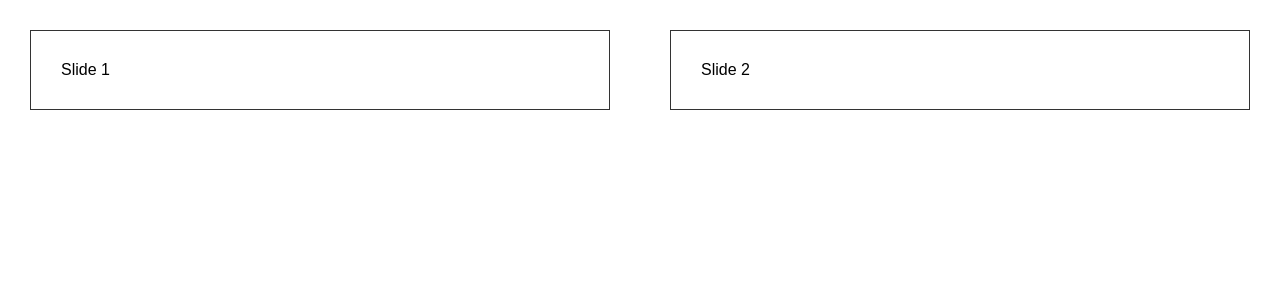
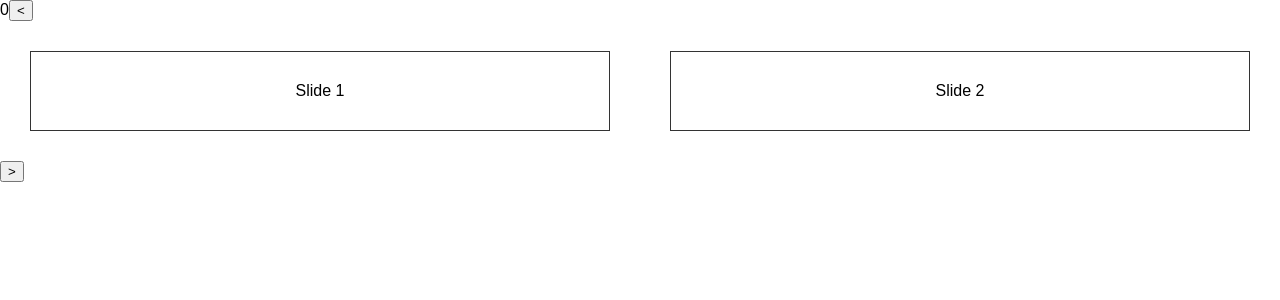
Before and after one commit to dlevs/carousel-challenge, a React (Create React App) app: page / in a window 1280 px wide. Shown: the top 300 px of the page. Built offline with nearby package versions, Linux system fonts and the light colour scheme.

Commit message:
Basic smooth scrolling buttons works

```diff
--- a/src/components/Carousel.css
+++ b/src/components/Carousel.css
@@ -1,7 +1,12 @@
 .carousel {
+
+}
+
+.carousel--track {
   display: flex;
   width: 100%;
   overflow: auto;
+  scroll-behavior: smooth;
 }
 
 .slide {
@@ -12,4 +17,5 @@
 .slide__content {
   border: 1px solid #333;
   padding: 30px;
+  text-align: center;
 }
--- a/src/components/Carousel.js
+++ b/src/components/Carousel.js
@@ -1,8 +1,11 @@
-import React, { Component } from 'react';
+import React, { Component, createRef } from 'react';
 import PropTypes from 'prop-types';
 import './Carousel.css';
 
 let uniqueSlideId = 0;
+
+const ButtonNext = ({ onClick }) => <button onClick={onClick}>&lt;</button>
+const ButtonPrevious = ({ onClick }) => <button onClick={onClick}>&gt;</button>
 
 class Carousel extends Component {
     static propTypes = {
@@ -15,14 +18,43 @@ class Carousel extends Component {
             { id: uniqueSlideId++, text: 'Slide 2' },
             { id: uniqueSlideId++, text: 'Slide 3' },
             { id: uniqueSlideId++, text: 'Slide 4' },
-        ]
+        ],
+        currentSlideIndex: 0
     };
+
+    carouselTrack = createRef();
+
+    goToNextSlide = () => {
+        this.setState(({ slides, currentSlideIndex }) => ({
+            currentSlideIndex: Math.min(currentSlideIndex + 1, slides.length)
+        }));
+    }
+
+    goToPreviousSlide = () => {
+        this.setState(({ currentSlideIndex }) => ({
+            currentSlideIndex: Math.max(currentSlideIndex - 1, 0)
+        }));
+    }
+
+    componentDidUpdate() {
+        const track = this.carouselTrack.current;
+        const { currentSlideIndex } = this.state;
+        const currentSlide = track.children[currentSlideIndex];
+        const { left } = currentSlide.getBoundingClientRect();
+
+        console.log(currentSlide.getBoundingClientRect())
+
+        track.scrollLeft = track.scrollLeft + left;
+    }
 
     render() {
         const { slidesToShow } = this.props;
-        const { slides } = this.state;
+        const { slides, currentSlideIndex } = this.state;
         return (
             <div className="carousel">
+                {currentSlideIndex}
+                <ButtonNext onClick={this.goToPreviousSlide}/>
+                <div className="carousel--track" ref={this.carouselTrack}>
                     {slides.map(({ id, text }) =>
                         <div
                             className="slide"
@@ -35,6 +67,8 @@ class Carousel extends Component {
                         </div>
                     )}
                 </div>
+                <ButtonPrevious onClick={this.goToNextSlide}/>
+            </div>
         )
     }
 }
```
Lines whose indentation alone changed are shown as unchanged.
